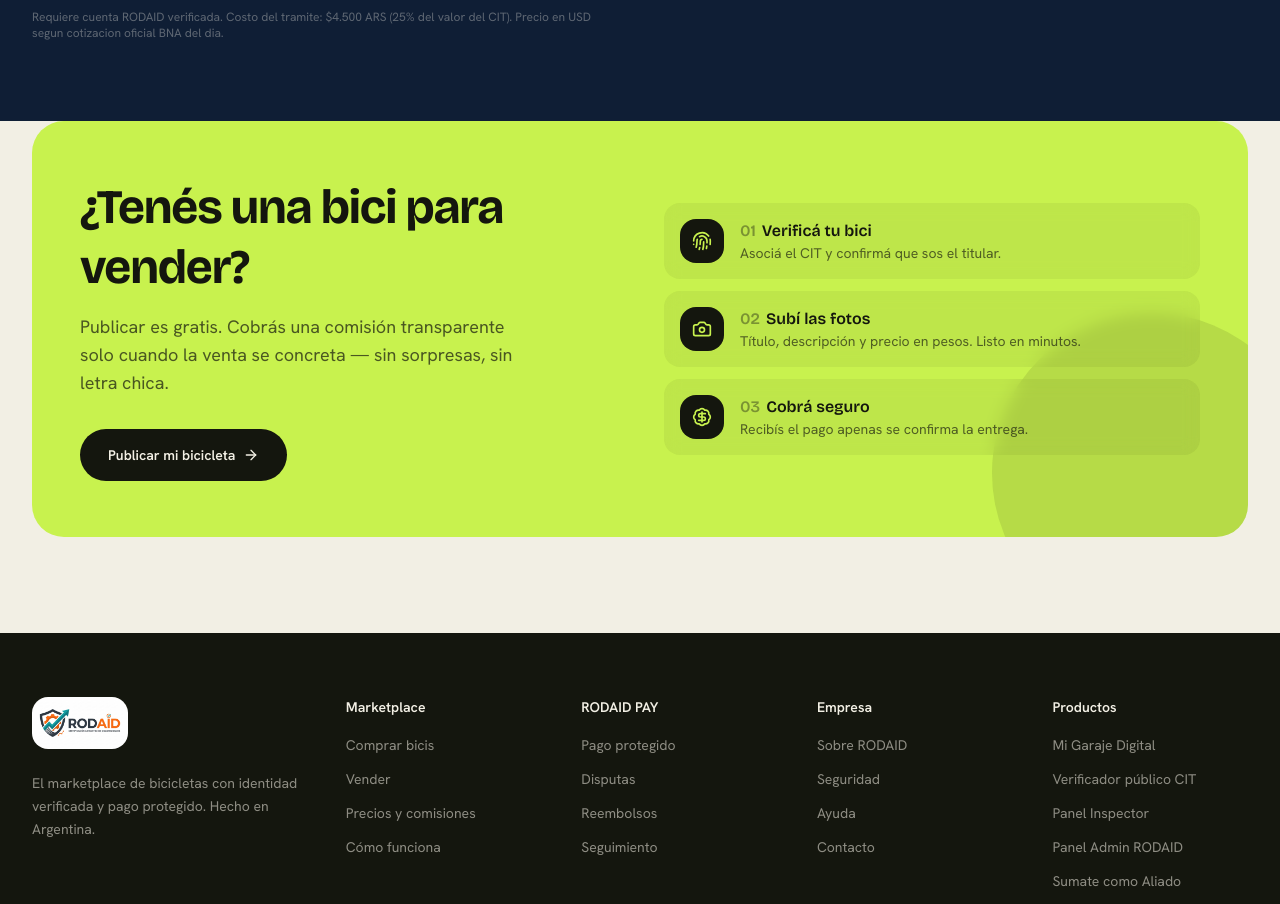
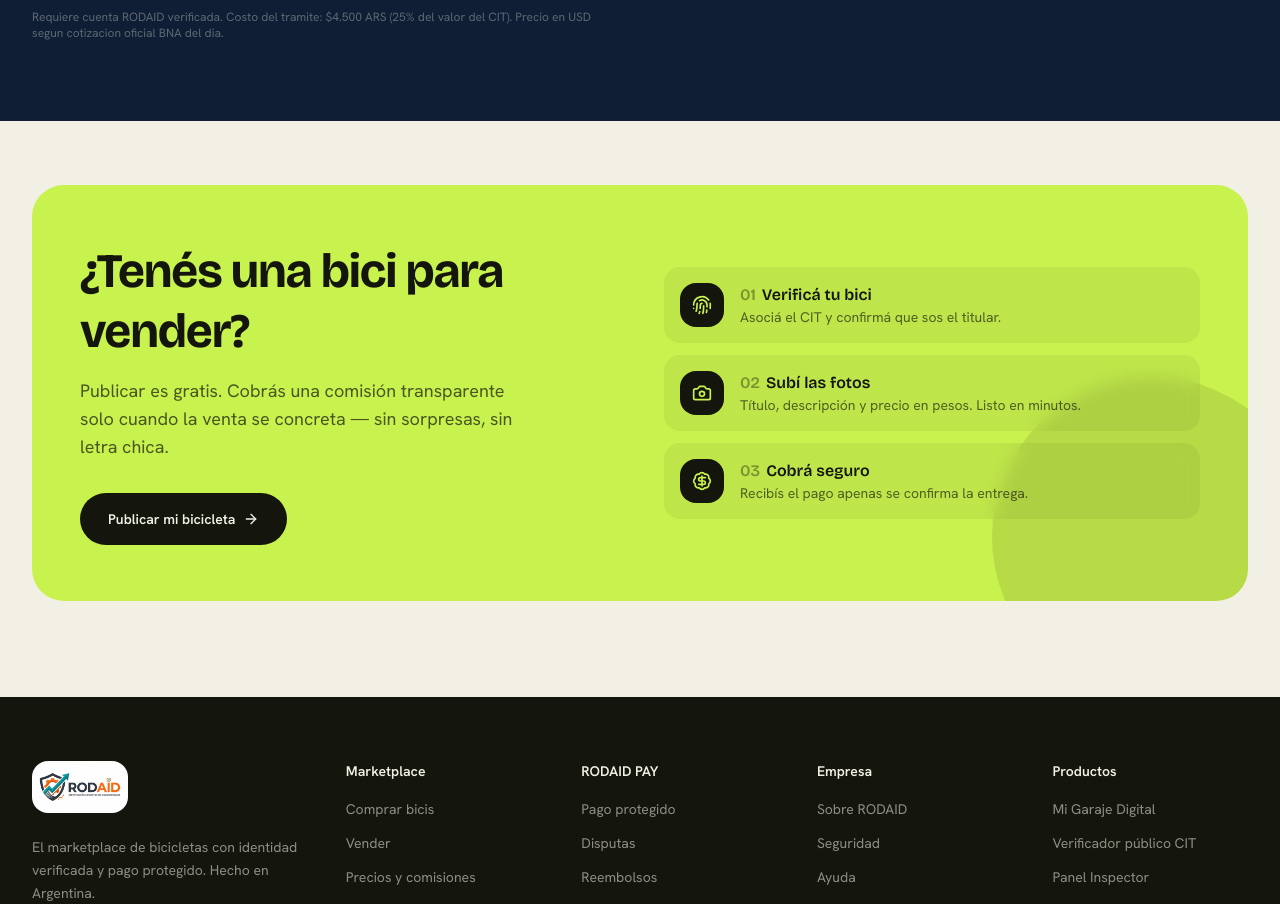
Before and after one commit to Ridaid-net/vibe-coding-platform, a Next.js app: page / in a window 1280 px wide. Shown: the part 3357-4261 px from the top of the page. Built offline with nearby package versions, Linux system fonts and the light colour scheme; no server answers.

Commit message:
fix: agregar espaciado superior a SellCta

```diff
--- a/components/rodaid/sell-cta.tsx
+++ b/components/rodaid/sell-cta.tsx
@@ -21,7 +21,7 @@
 
 export function SellCta() {
   return (
-    <section id="vender" className="mx-auto max-w-7xl px-5 pb-24 sm:px-8">
+    <section id="vender" className="mx-auto max-w-7xl px-5 pt-16 pb-24 sm:px-8">
       <div className="relative overflow-hidden rounded-[2rem] bg-lime px-6 py-14 sm:px-12">
         <div
           aria-hidden
```
